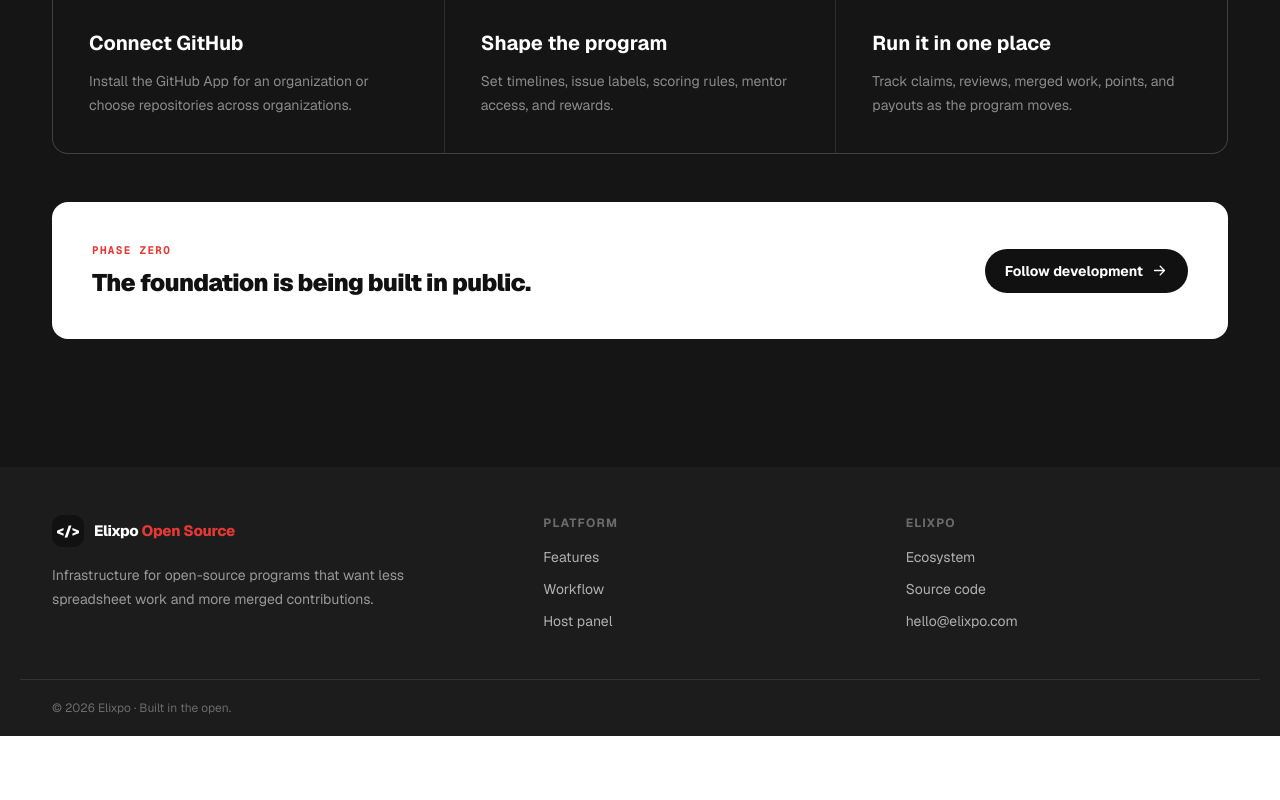
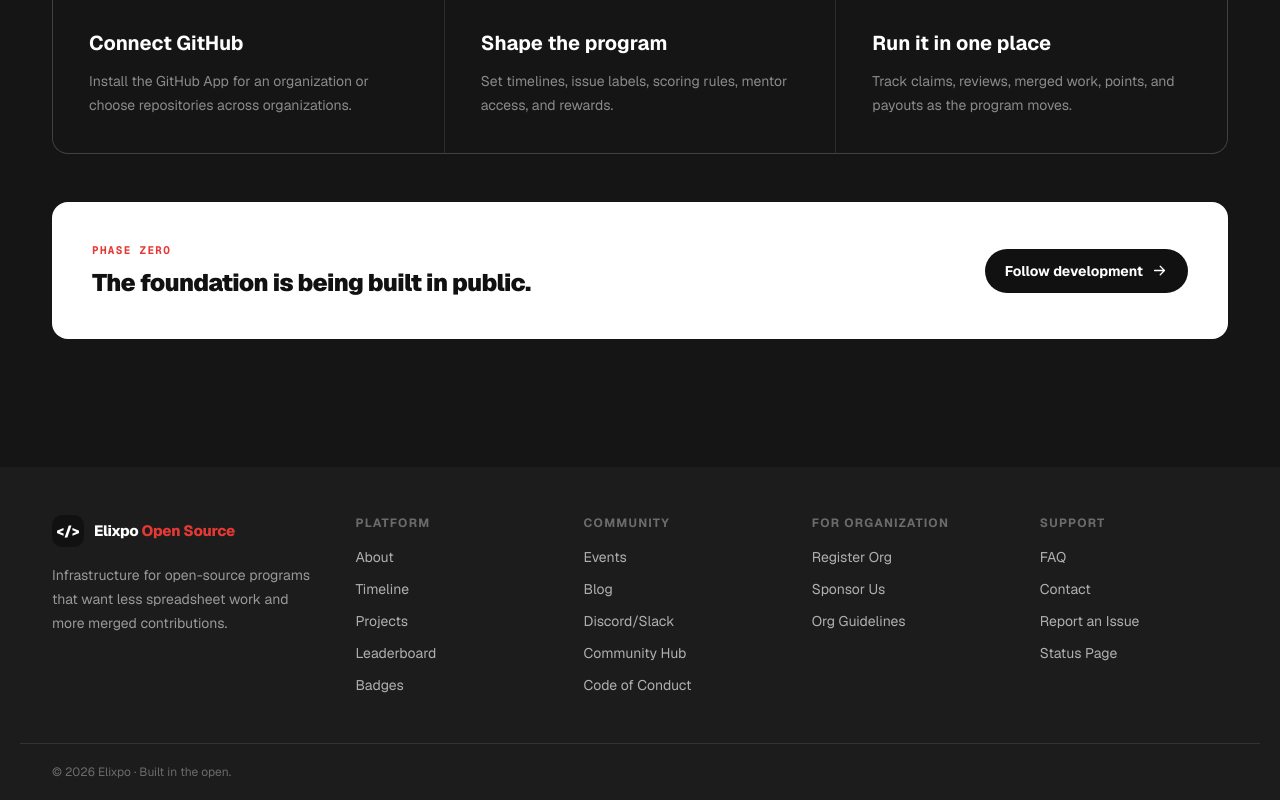
Before and after one commit to elixpo/opensource, a Next.js app: page / in a window 1280 px wide. Shown: the part 2559-3359 px from the top of the page. Before the commit the page ends 3295 px from the top, so only its background shows below. Built offline with nearby package versions, Linux system fonts and the light colour scheme; no server answers.

Commit message:
feat: expand footer with Platform, Community, Organization, Support columns per spec 2.2

```diff
--- a/components/footer.tsx
+++ b/components/footer.tsx
@@ -1,14 +1,93 @@
+import Link from 'next/link';
 import { Logo } from './logo';
+
+type FooterLink = {
+  label: string;
+  href: string;
+  external?: boolean;
+};
+
+const footerColumns: { title: string; links: FooterLink[] }[] = [
+  {
+    title: 'Platform',
+    links: [
+      { label: 'About', href: '/about' },
+      { label: 'Timeline', href: '/timeline' },
+      { label: 'Projects', href: '/projects' },
+      { label: 'Leaderboard', href: '/leaderboard' },
+      { label: 'Badges', href: '/badges' },
+    ],
+  },
+  {
+    title: 'Community',
+    links: [
+      { label: 'Events', href: '/events' },
+      { label: 'Blog', href: '/blog' },
+      { label: 'Discord/Slack', href: 'https://github.com/orgs/elixpo/discussions', external: true },
+      { label: 'Community Hub', href: '/community' },
+      { label: 'Code of Conduct', href: '/code-of-conduct' },
+    ],
+  },
+  {
+    title: 'For Organization',
+    links: [
+      { label: 'Register Org', href: '/register/organization' },
+      { label: 'Sponsor Us', href: '/sponsors' },
+      { label: 'Org Guidelines', href: '/about#org-guidelines' },
+    ],
+  },
+  {
+    title: 'Support',
+    links: [
+      { label: 'FAQ', href: '/faq' },
+      { label: 'Contact', href: '/contact' },
+      { label: 'Report an Issue', href: 'mailto:hello@elixpo.com', external: true },
+      { label: 'Status Page', href: 'https://elixpo.com', external: true },
+    ],
+  },
+];
+
+function FooterLinkItem({ link }: { link: FooterLink }) {
+  const className = 'no-underline transition hover:text-white';
+  if (link.external) {
+    return (
+      <a href={link.href} target="_blank" rel="noreferrer" className={className}>
+        {link.label}
+      </a>
+    );
+  }
+  return (
+    <Link href={link.href} className={className}>
+      {link.label}
+    </Link>
+  );
+}
 
 export function Footer() {
   return (
     <footer className="bg-[#1c1c1c] text-white">
-      <div className="shell grid gap-10 py-12 md:grid-cols-[1.4fr_1fr_1fr]">
-        <div className="max-w-sm"><Logo /><p className="mt-4 text-sm leading-6 text-white/55">Infrastructure for open-source programs that want less spreadsheet work and more merged contributions.</p></div>
-        <div><p className="text-xs font-bold uppercase tracking-widest text-white/35">Platform</p><div className="mt-4 flex flex-col gap-3 text-sm text-white/65"><a href="#platform">Features</a><a href="#workflow">Workflow</a><a href="/host">Host panel</a></div></div>
-        <div><p className="text-xs font-bold uppercase tracking-widest text-white/35">Elixpo</p><div className="mt-4 flex flex-col gap-3 text-sm text-white/65"><a href="https://elixpo.com">Ecosystem</a><a href="https://github.com/elixpo/opensource">Source code</a><a href="mailto:hello@elixpo.com">hello@elixpo.com</a></div></div>
+      <div className="shell grid gap-10 py-12 md:grid-cols-[1.4fr_1fr_1fr_1fr_1fr]">
+        <div className="max-w-sm">
+          <Logo />
+          <p className="mt-4 text-sm leading-6 text-white/55">
+            Infrastructure for open-source programs that want less spreadsheet work and more merged
+            contributions.
+          </p>
+        </div>
+        {footerColumns.map((column) => (
+          <div key={column.title}>
+            <p className="text-xs font-bold uppercase tracking-widest text-white/35">{column.title}</p>
+            <div className="mt-4 flex flex-col gap-3 text-sm text-white/65">
+              {column.links.map((link) => (
+                <FooterLinkItem key={link.label} link={link} />
+              ))}
+            </div>
+          </div>
+        ))}
       </div>
-      <div className="shell border-t border-white/10 py-5 text-xs text-white/35">© {new Date().getFullYear()} Elixpo · Built in the open.</div>
+      <div className="shell border-t border-white/10 py-5 text-xs text-white/35">
+        © {new Date().getFullYear()} Elixpo · Built in the open.
+      </div>
     </footer>
   );
 }
```
